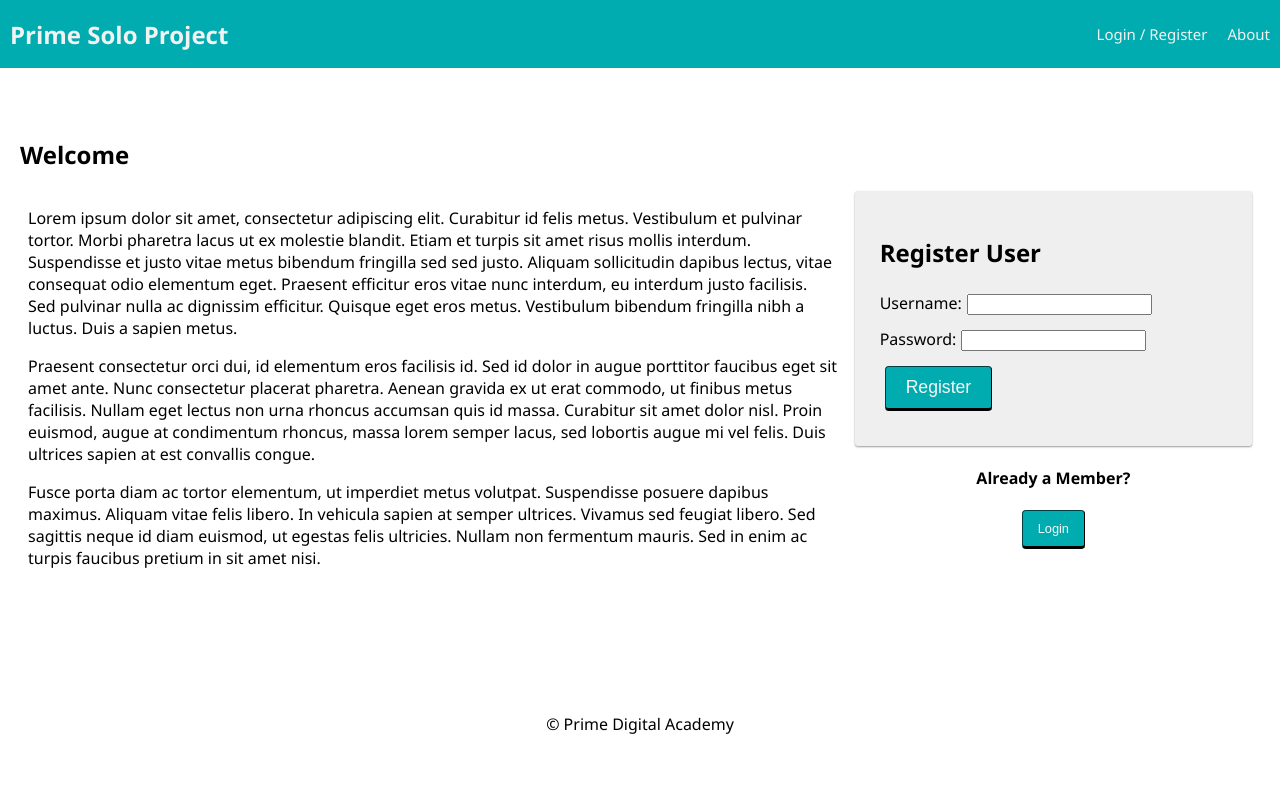
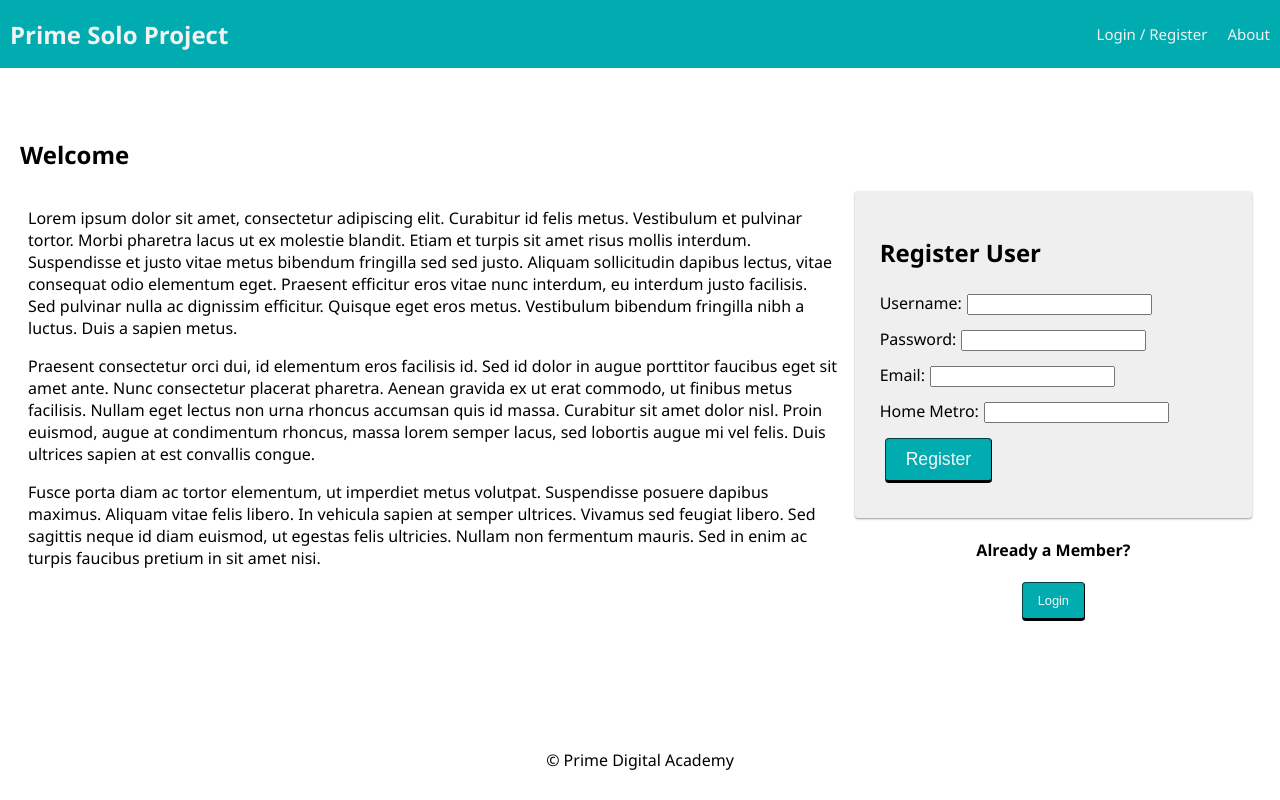
Before and after one commit to NekkidBear/SupprThyme, a React (Vite) app: page /#/home in a window 1280 px wide. Built offline with nearby package versions, Linux system fonts and the light colour scheme; no server answers.

Commit message:
update register form to include additional fields; tweak data population functions to remove approval prompt

```diff
--- a/package.json
+++ b/package.json
@@ -7,8 +7,10 @@
   },
   "dependencies": {
     "axios": "^1.6.8",
+    "bcrypt": "^5.1.1",
     "bcryptjs": "^2.4.3",
     "connect-pg-simple": "^9.0.1",
+    "csv-parser": "^3.0.0",
     "dotenv": "^16.0.3",
     "express": "^4.17.1",
     "express-session": "^1.18.0",
--- a/src/components/RegisterForm/RegisterForm.jsx
+++ b/src/components/RegisterForm/RegisterForm.jsx
@@ -1,9 +1,12 @@
-import React, { useState } from 'react';
-import { useDispatch, useSelector } from 'react-redux';
+import React, { useState } from "react";
+import { useDispatch, useSelector } from "react-redux";
 
 function RegisterForm() {
-  const [username, setUsername] = useState('');
-  const [password, setPassword] = useState('');
+  const [username, setUsername] = useState("");
+  const [password, setPassword] = useState("");
+  const [email, setEmail] = useState("");
+  const [home_metro, setHomeMetro] = useState("");
+
   const errors = useSelector((store) => store.errors);
   const dispatch = useDispatch();
 
@@ -11,10 +14,12 @@ function RegisterForm() {
     event.preventDefault();
 
     dispatch({
-      type: 'REGISTER',
+      type: "REGISTER",
       payload: {
         username: username,
         password: password,
+        email: email,
+        home_metro: home_metro,
       },
     });
   }; // end registerUser
@@ -52,6 +57,30 @@ function RegisterForm() {
         </label>
       </div>
       <div>
+        <label htmlFor="email">
+          Email:
+          <input
+            type="email"
+            name="email"
+            value={email}
+            required
+            onChange={(event) => setEmail(event.target.value)}
+          />
+        </label>
+      </div>
+      <div>
+        <label htmlFor="home_metro">
+          Home Metro:
+          <input
+            type="text"
+            name="home_metro"
+            value={home_metro}
+            required
+            onChange={(event) => setHomeMetro(event.target.value)}
+          />
+        </label>
+      </div>
+      <div>
         <input className="btn" type="submit" name="submit" value="Register" />
       </div>
     </form>
```
Also changed, not shown: test_data/populateTestSearchData.js (+4 -108 lines), test_data/cache/testUsersInfo.csv (added), 1 other file (tests, documents, lock files or other folders).
